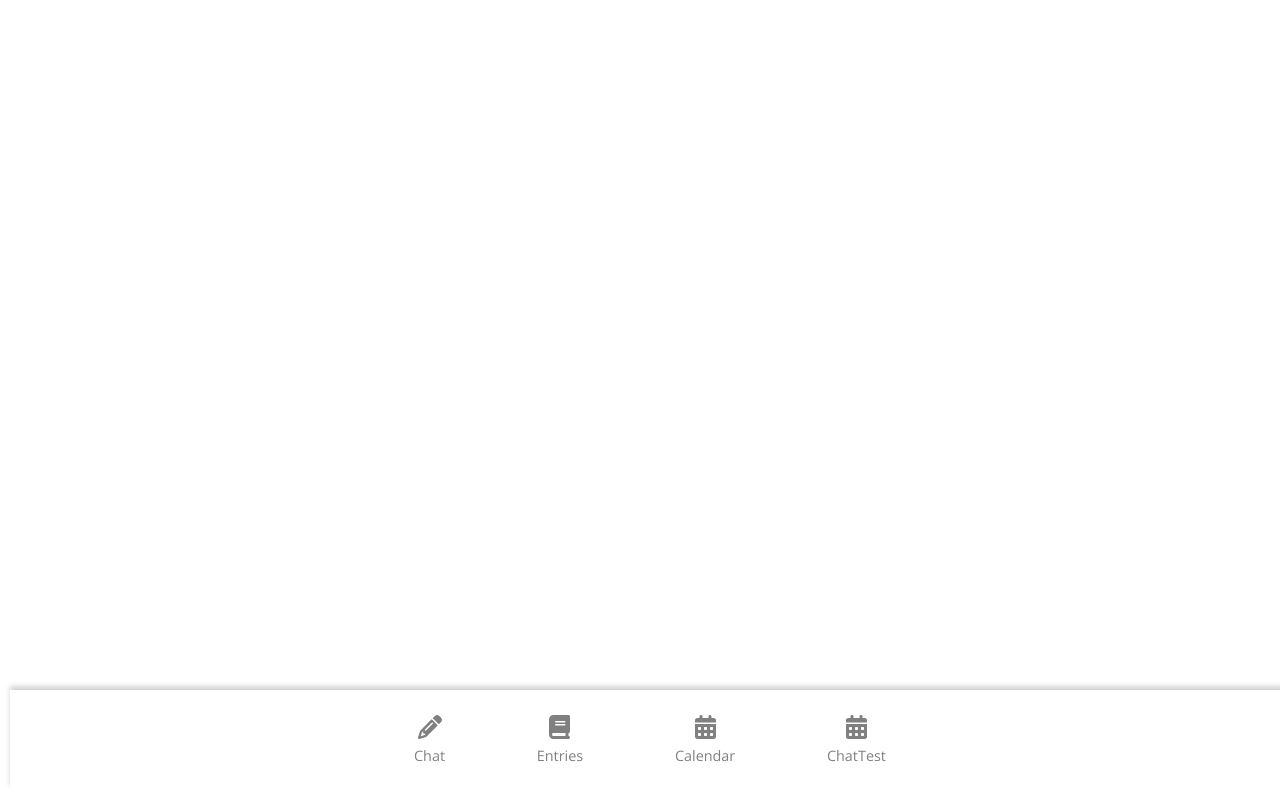
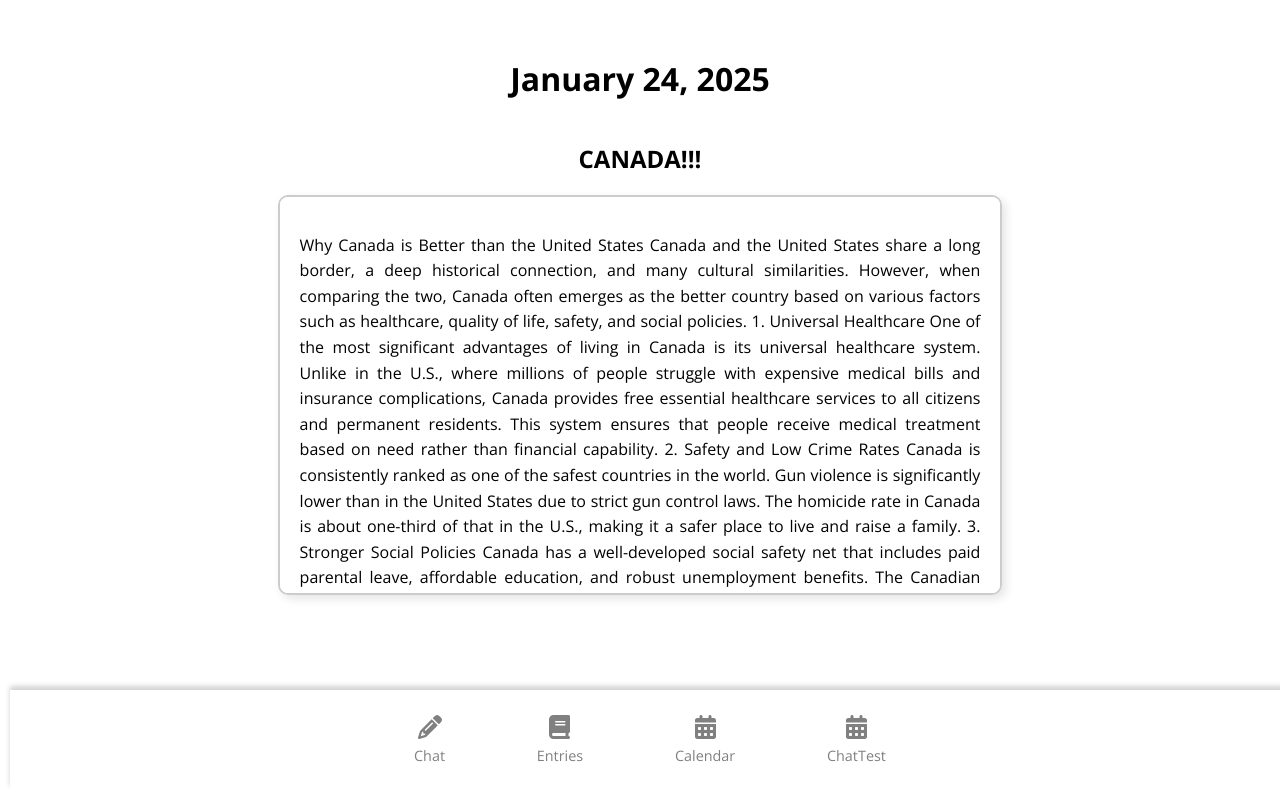
Before and after one commit to Shaquif/QHacks2025, a React (Create React App) app in the folder client/: page /entry/1 in a window 1280 px wide. Built offline with nearby package versions, Linux system fonts and the light colour scheme.

Commit message:
fuck you

```diff
--- a/client/src/App.js
+++ b/client/src/App.js
@@ -5,6 +5,7 @@ import Entries from "./pages/Entries"
 import ChatInterface from "./pages/ChatTest";
 import { Route, Routes } from "react-router-dom"
 import React from 'react';
+import EntryPage from "./pages/EntryPage.js";
 
 
 function App() {
@@ -17,6 +18,7 @@ function App() {
           <Route path="/calendar" element={<Calendar />} />
           <Route path="/Entries" element={<Entries />} />
           <Route path="/chatTest" element={<ChatInterface />} />
+          <Route path="/entry/:id" element={<EntryPage />} />
         </Routes>
       </div>
     </>
--- a/client/src/entries.json
+++ b/client/src/entries.json
@@ -8,13 +8,13 @@
     {
         "id": 2,
         "date": "January 23, 2025" ,
-        "title": "",
+        "title": "uhyu",
         "content": ""
     },
     {
         "id": 3,
         "date": "January 22, 2025",
-        "title": "",
+        "title": "lijni",
         "content": ""
     }
 ]
--- a/client/src/pages/EntryPage.js
+++ b/client/src/pages/EntryPage.js
@@ -1,11 +1,11 @@
 import React from 'react';
 import { useParams } from 'react-router-dom';
-import Data from '../entries.json';
-import '../EntryPage.css';
+import Data from '../entries.json'; // Make sure this file exists
+import '../EntryPage.css'; // Ensure correct import path
 
 function EntryPage() {
   const { id } = useParams();
-  const entry = Data.find((post) => post.id === parseInt(id));
+  const entry = Data.find((post) => post.id === Number(id));
 
   if (!entry) {
     return <h2>Entry not found</h2>;
```
Also changed, not shown: client/src/EntryPage.css (indentation only).
